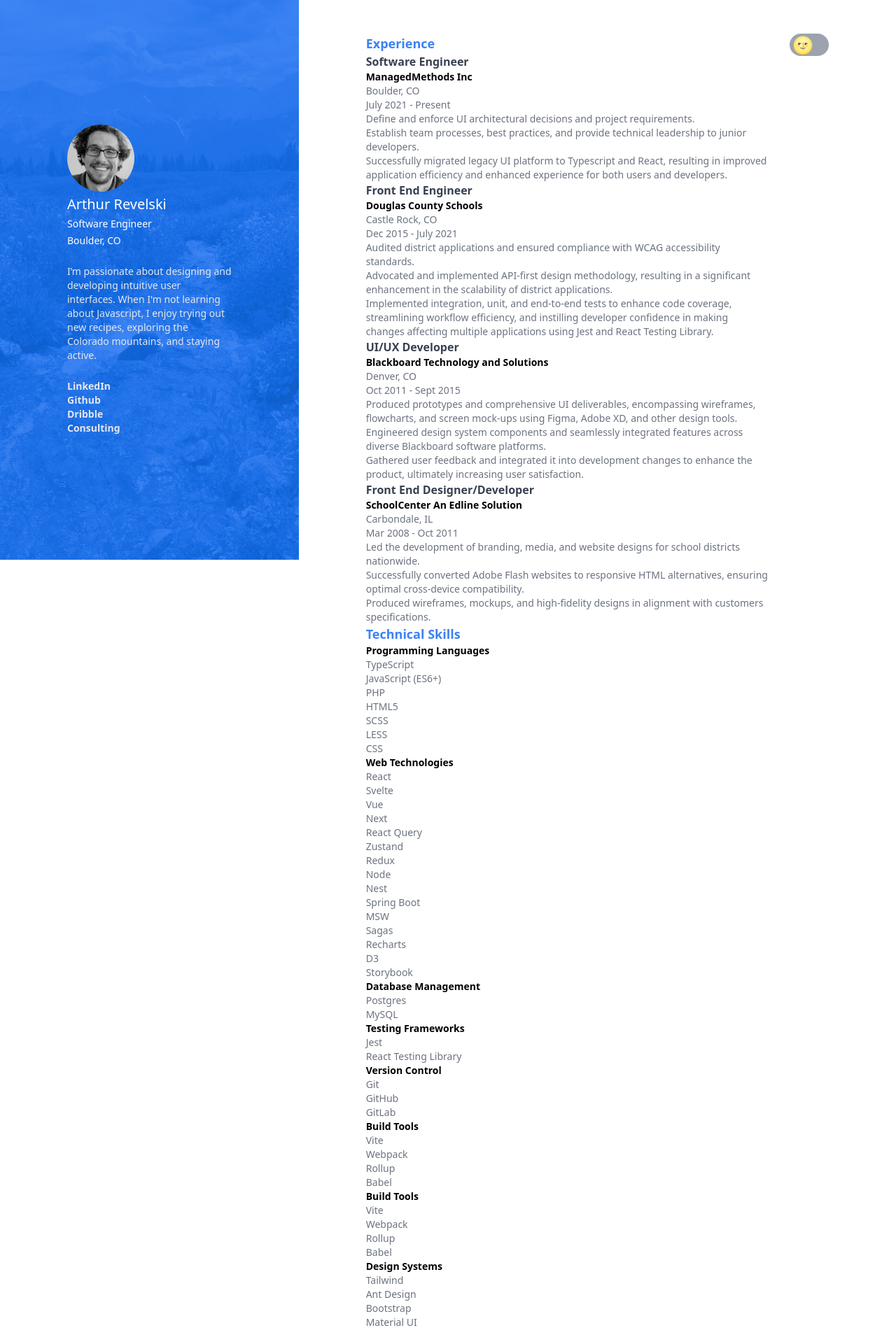
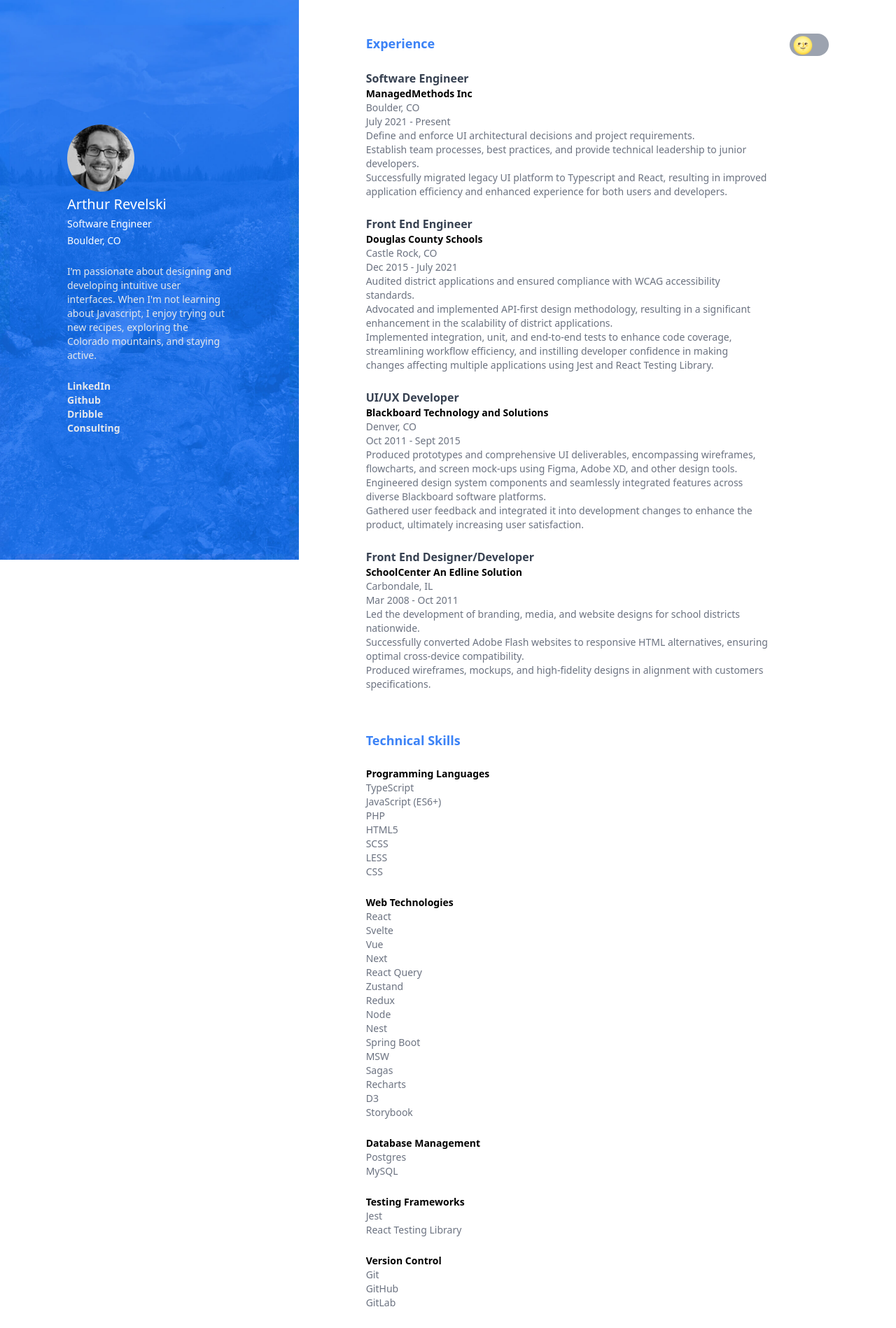
Before and after one commit to arthurgr/arevelski-nextjs-portfolio, a Next.js app: page / in a window 1280 px wide. Shown: the top 1898 px of the page at 70% size. Built offline with nearby package versions, Linux system fonts and the light colour scheme.

Commit message:
more good layout cleanup and design updates

```diff
--- a/components/Education/Education.tsx
+++ b/components/Education/Education.tsx
@@ -1,14 +1,14 @@
 export default function Education() {
   return (
-    <section>
+    <>
       <h1 className="text-lg font-bold text-blue-500 dark:text-blue-300">
         Education
       </h1>
       <ul>
         <li>
-          <h3 className="text-sm font-bold dark:text-gray-200">
+          <h2 className="text-sm font-bold dark:text-gray-200">
             Southern Illinois University - Carbondale
-          </h3>
+          </h2>
           <h3 className="text-sm font-semibold dark:text-gray-300">
             Bachelor in Fine Arts, Communication Design
           </h3>
@@ -17,6 +17,6 @@ export default function Education() {
           </p>
         </li>
       </ul>
-    </section>
+    </>
   );
 }
--- a/components/Experience/ExperienceItem.tsx
+++ b/components/Experience/ExperienceItem.tsx
@@ -8,22 +8,22 @@ export const ExperienceItem = (props: {
   };
 }) => {
   return (
-    <ul className="lg:max-w-xl">
-      <h3 className="font-bold text-gray-700 dark:text-gray-200">
+    <span className="mx-4">
+      <h2 className="font-bold text-gray-700 dark:text-gray-200">
         {props.config.position}
-      </h3>
-      <h3 className="text-sm font-bold dark:text-gray-300">
+      </h2>
+      <h3 className="text-sm font-bold dark:text-gray-200">
         {props.config.title}
       </h3>
-      <h3 className="text-sm font-normal text-gray-500 dark:text-gray-300">
+      <h4 className="text-sm font-normal text-gray-500 dark:text-gray-300">
         {props.config.location}
-      </h3>
-      <h3 className="text-sm font-normal text-gray-500 dark:text-gray-300">
+      </h4>
+      <h5 className="text-sm font-normal text-gray-500 dark:text-gray-300">
         {props.config.time}
-      </h3>
+      </h5>
       <ul className="text-sm font-light text-gray-500 dark:text-gray-400">
         {props.config.description.map((e) => <li key={e}>{e}</li>)}
       </ul>
-    </ul>
+    </span>
   );
 };
--- a/components/Header/header.tsx
+++ b/components/Header/header.tsx
@@ -31,9 +31,6 @@ export default function Header() {
           </div>
         </div>
       </div>
-      <span
-        className="animated-bg"
-      ></span>
     </header>
   );
 }
--- a/components/TechinalSkills/TechnicalSkills.tsx
+++ b/components/TechinalSkills/TechnicalSkills.tsx
@@ -47,15 +47,13 @@ const config = [
 
 export default function TechnicalSkills() {
   return (
-    <>
+  <>
       <h1 className="text-lg font-bold text-blue-500 dark:text-blue-300">
         Technical Skills
       </h1>
-      <div>
-        {config.map((e) => {
-          return <TechnicalSkillsItem key={e.category} config={e} />;
-        })}
-      </div>
-    </>
+      {config.map((e) => {
+        return <TechnicalSkillsItem key={e.category} config={e}/>;
+      })}
+  </>
   );
 }
--- a/components/TechinalSkills/TechnicalSkillsItem.tsx
+++ b/components/TechinalSkills/TechnicalSkillsItem.tsx
@@ -5,15 +5,15 @@ export const TechnicalSkillsItem = (props: {
   };
 }) => {
   return (
-    <div>
-      <h3 className="text-sm font-bold dark:text-gray-200">
+    <span className="mx-4">
+        <h2 className="text-sm font-bold dark:text-gray-200">
             {props.config.category}
-      </h3>
+        </h2>
         <ul className="text-sm font-light text-gray-500 dark:text-gray-400">
             {props.config.items.map((e) => (
                 <li key={e}>{e}</li>
             ))}
         </ul>
-    </div>
+    </span>
   );
 };
--- a/components/layout.tsx
+++ b/components/layout.tsx
@@ -1,7 +1,7 @@
 import React, { useState } from "react";
 import Head from "next/head";
 import Header from "./Header/Header";
-import ThemeToggle from "./themeToggle";
+import ThemeToggle from "./Header/themeToggle";
 
 export const siteTitle = "Arthur Revelski";
 
--- a/pages/index.tsx
+++ b/pages/index.tsx
@@ -8,17 +8,15 @@ import { GoogleAnalytics } from '@next/third-parties/google'
 const index: NextPage = () => {
   return (
     <Layout home>
-        <article>
-            <section>
+        <section className="max-w-xl mb-8">
             <Experience/>
         </section>
-            <section>
+        <section className="max-w-xl mb-8">
         <TechnicalSkills/>
         </section>
-            <section>
+        <section className="max-w-xl mb-8">
             <Education/>
         </section>
-        </article>
         <GoogleAnalytics gaId="G-E1F12C8Q41"/>
     </Layout>
   );
--- a/styles/global.css
+++ b/styles/global.css
@@ -2,25 +2,14 @@
 @tailwind components;
 @tailwind utilities;
 
-.animated-bg {
-  position: absolute;
-  background-size: cover;
-  background-position: top;
-  background-repeat: no-repeat;
-  will-change: transform;
-  min-width: 110%;
-  min-height: 110%;
-  width: 110%;
-  height: 110%;
-  max-width: 110%;
-  max-height: 110%;
-  left: -20px;
+header {
   background-image: url(../public/images/bg.jpg);
   background-repeat: no-repeat;
   background-position: top;
+  background-size: cover;
 }
 
-.dark .animated-bg {
+.dark header {
   background-image: url(../public/images/bgDark.jpg);
 }
 
```
Also changed, not shown: components/Header/themeToggle.tsx (renamed from components/themeToggle.tsx). Lines whose indentation alone changed are shown as unchanged.
